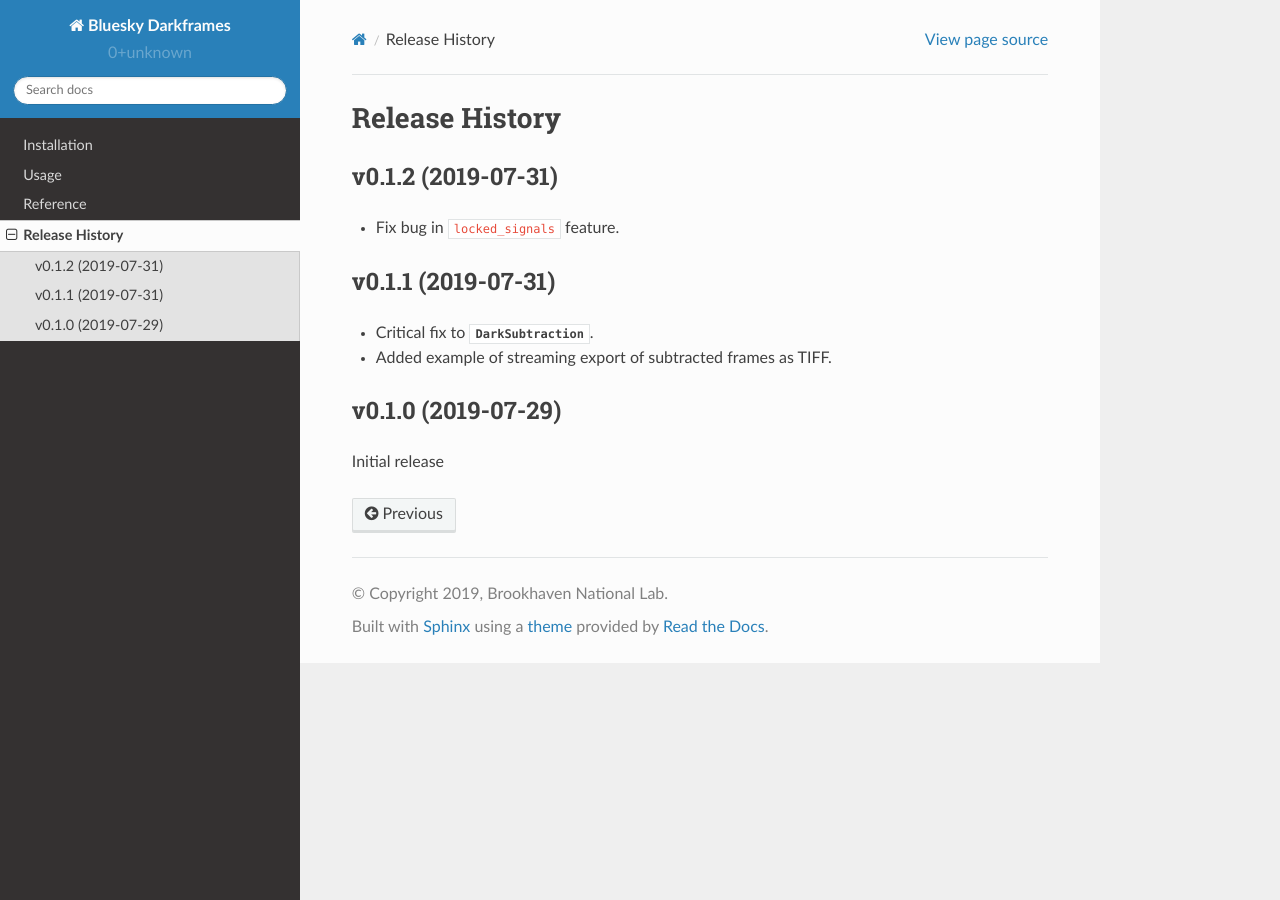
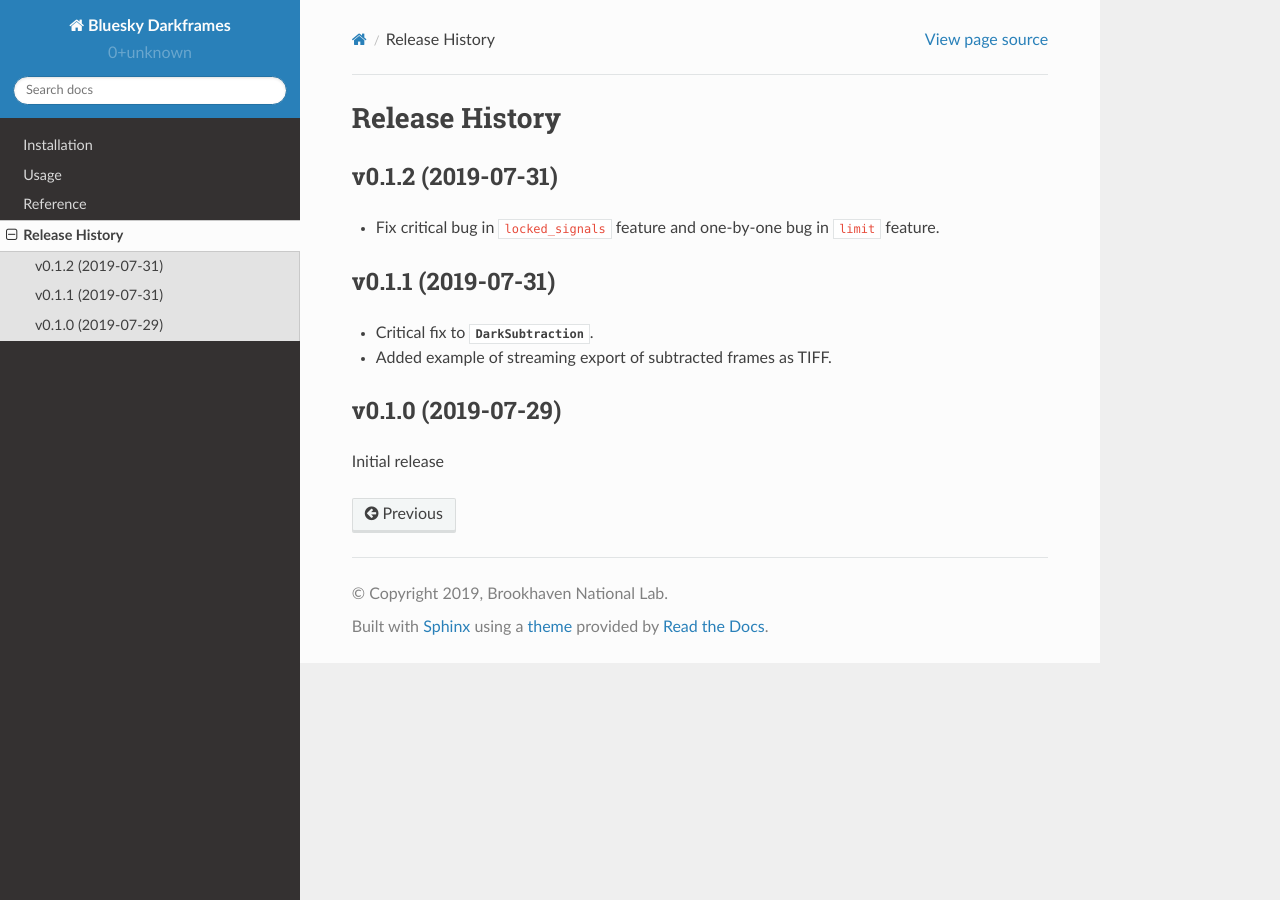
Before and after one commit to bluesky/bluesky-darkframes, a Sphinx documentation site: the page built from docs/source/release-history.rst, in a window 1280 px wide. Built offline with Sphinx 7.4.7 and the Read the Docs theme 2.0.0, drawn with Linux system fonts in a browser that asks for light colours.

Commit message:
Update release history.

```diff
--- a/docs/source/release-history.rst
+++ b/docs/source/release-history.rst
@@ -5,7 +5,8 @@ Release History
 v0.1.2 (2019-07-31)
 -------------------
 
-* Fix bug in ``locked_signals`` feature.
+* Fix critical bug in ``locked_signals`` feature and one-by-one bug in
+  ``limit`` feature.
 
 v0.1.1 (2019-07-31)
 -------------------
```
